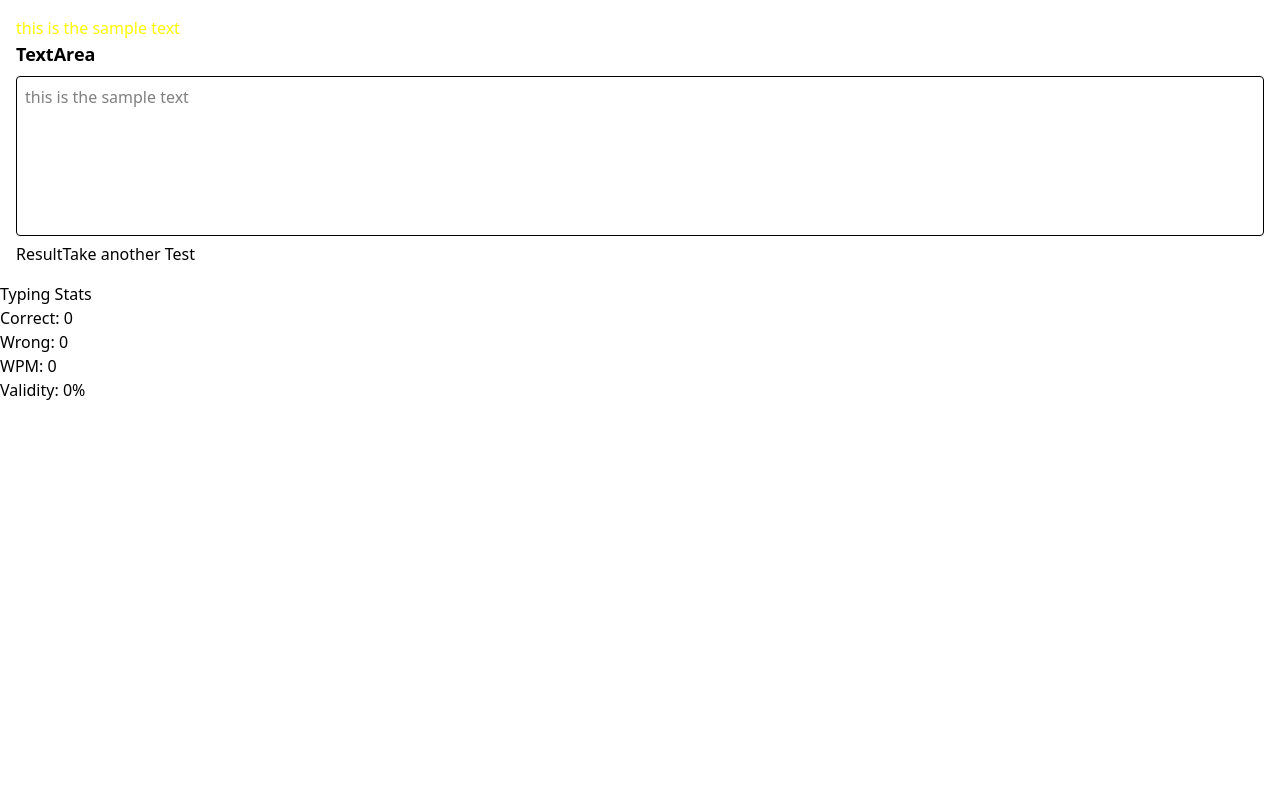
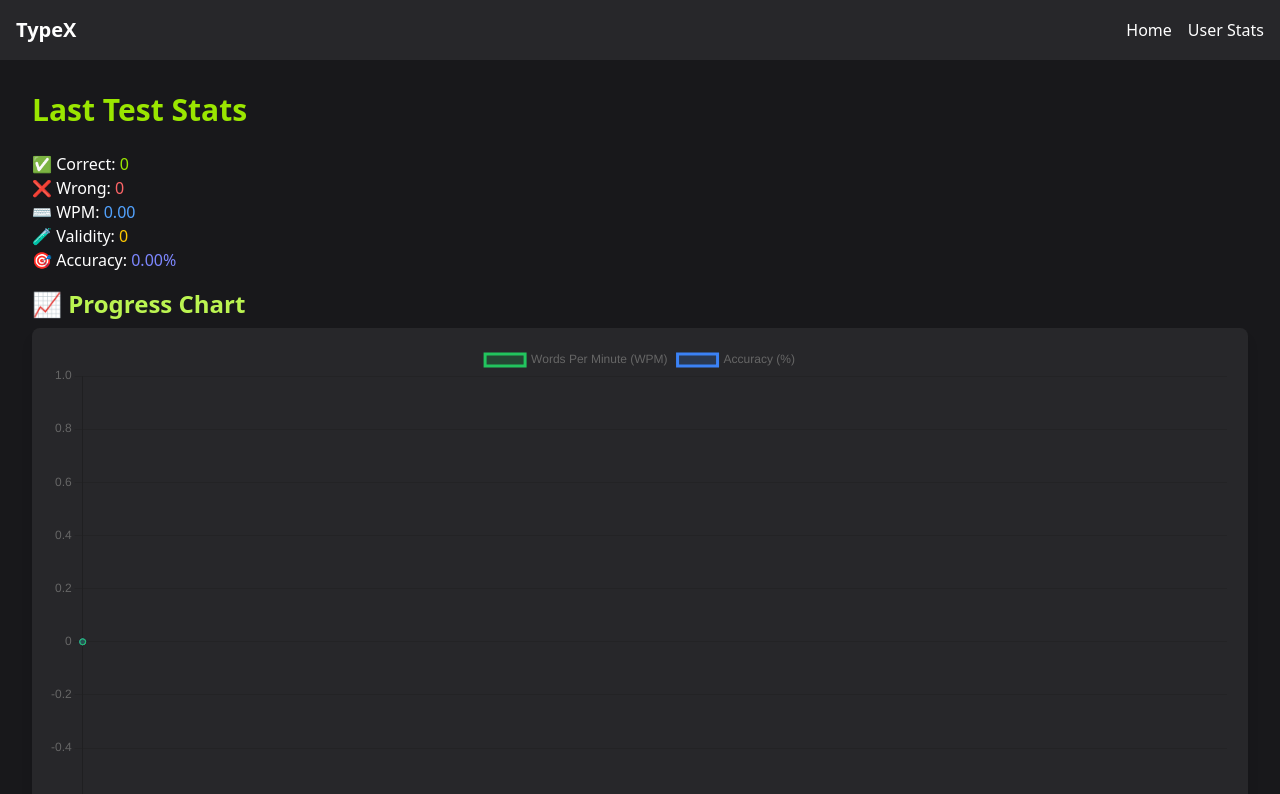
Before and after one commit to lakshay776/MonkeyType, a React (Vite) app in the folder MonkeyType/: page /result in a window 1280 px wide. Shown: the top 794 px of the page. Built offline with nearby package versions, Linux system fonts and the light colour scheme.

Commit message:
added the progress chart in the result page. Next is the call an API in the TextArea component to give random texts for testing

```diff
--- a/MonkeyType/package.json
+++ b/MonkeyType/package.json
@@ -11,7 +11,9 @@
   },
   "dependencies": {
     "@tailwindcss/vite": "^4.1.4",
+    "chart.js": "^4.4.9",
     "react": "^19.0.0",
+    "react-chartjs-2": "^5.3.0",
     "react-dom": "^19.0.0",
     "react-router-dom": "^7.5.1",
     "tailwindcss": "^4.1.4"
--- a/MonkeyType/src/App.jsx
+++ b/MonkeyType/src/App.jsx
@@ -1,19 +1,19 @@
 import ResultProvider from './assets/context/ResultPrvider'
 import Textarea from './components/TextArea'
 import Result from './components/Result'
-import { Route, Router, Routes } from 'react-router-dom'
-Router
-Routes
-Route
+
+import { BrowserRouter as Router, Routes, Route } from 'react-router-dom'
+import Navbar from './components/Navbar'
 const App = () => {
   return (
-
-
-
-
     <ResultProvider>
-      <Textarea />
-      <Result />
+      <Router>
+        <Navbar />
+        <Routes>
+          <Route path="/" element={<Textarea />} />
+          <Route path="/result" element={<Result />} />
+        </Routes>
+      </Router>
     </ResultProvider>
   )
 }
--- a/MonkeyType/src/assets/context/ResultPrvider.jsx
+++ b/MonkeyType/src/assets/context/ResultPrvider.jsx
@@ -8,8 +8,8 @@ const ResultProvider = ({ children }) => {
     wrong: 0,
     wpm: 0,
     validity: 0,
+    accuracy:0
   })
-
   return (
     <ResultContext.Provider value={{ resultData, setResultData }}>
       {children}
--- /dev/null
+++ b/MonkeyType/src/components/Navbar.jsx
@@ -0,0 +1,15 @@
+import { Link } from 'react-router-dom'
+
+const Navbar = () => {
+  return (
+    <nav className="bg-zinc-800 p-4 text-white flex  justify-between  items-center">
+      <h1 className="text-xl font-bold">TypeX</h1>
+      <div className="space-x-4">
+        <Link to="/" className="hover:underline">Home</Link>
+        <Link to="/result" className="hover:underline">User Stats</Link>
+      </div>
+    </nav>
+  )
+}
+
+export default Navbar
--- a/MonkeyType/src/components/Result.jsx
+++ b/MonkeyType/src/components/Result.jsx
@@ -1,19 +1,87 @@
-// src/components/Result.jsx
-import { useContext } from 'react'
-import { ResultContext } from '../assets/context/ResultContext'
+import { useContext, useEffect, useState } from 'react';
+import { ResultContext } from '../assets/context/ResultContext';
+import { Line } from 'react-chartjs-2';
+import {
+  Chart as ChartJS,
+  CategoryScale,
+  LinearScale,
+  PointElement,
+  LineElement,
+  Title,
+  Tooltip,
+  Legend
+} from 'chart.js';
+
+ChartJS.register(
+  CategoryScale,
+  LinearScale,
+  PointElement,
+  LineElement,
+  Title,
+  Tooltip,
+  Legend
+);
 
 const Result = () => {
-  const { resultData } = useContext(ResultContext)
+  const Value = useContext(ResultContext);
+  const [chartData, setChartData] = useState({});
+
+  useEffect(() => {
+    const resultKey = "typingResults";
+    const existingData = JSON.parse(localStorage.getItem(resultKey)) || {};
+    const uniqueKey = new Date().toISOString();
+    existingData[uniqueKey] = Value.resultData;
+    localStorage.setItem(resultKey, JSON.stringify(existingData));
+
+    const timestamps = Object.keys(existingData);
+    const formattedTimestamps = timestamps.map(t => new Date(t).toLocaleTimeString());
+
+    const wpmData = timestamps.map(t => existingData[t].wpm);
+    const accuracyData = timestamps.map(t => (existingData[t].accuracy || 0) * 100);
+
+    setChartData({
+      labels: formattedTimestamps,
+      datasets: [
+        {
+          label: 'Words Per Minute (WPM)',
+          data: wpmData,
+          borderColor: 'rgba(34, 197, 94, 1)', // lime-green
+          backgroundColor: 'rgba(34, 197, 94, 0.2)',
+          fill: true,
+          tension: 0.3
+        },
+        {
+          label: 'Accuracy (%)',
+          data: accuracyData,
+          borderColor: 'rgba(59, 130, 246, 1)', // blue
+          backgroundColor: 'rgba(59, 130, 246, 0.2)',
+          fill: true,
+          tension: 0.3
+        }
+      ]
+    });
+  }, [Value.resultData]);
 
   return (
-    <div>
-      <h2>Typing Stats</h2>
-      <p>Correct: {resultData.correct}</p>
-      <p>Wrong: {resultData.wrong}</p>
-      <p>WPM: {resultData.wpm}</p>
-      <p>Validity: {resultData.validity}%</p>
+    <div className="min-h-screen bg-zinc-900 text-white p-8">
+      <h2 className="text-3xl font-bold mb-6 text-lime-400">Last Test Stats</h2>
+      <div className="mb-4">
+        <p>✅ Correct: <span className="text-lime-400">{Value.resultData.correct}</span></p>
+        <p>❌ Wrong: <span className="text-red-400">{Value.resultData.wrong}</span></p>
+        <p>⌨️ WPM: <span className="text-blue-400">{Value.resultData.wpm.toFixed(2)}</span></p>
+        <p>🧪 Validity: <span className="text-yellow-400">{Value.resultData.validity}</span></p>
+        <p>🎯 Accuracy: <span className="text-indigo-400">{(Value.resultData.accuracy * 100).toFixed(2)}%</span></p>
+      </div>
+      <h3 className="text-2xl font-semibold mb-2 text-lime-300">📈 Progress Chart</h3>
+      {chartData.labels ? (
+        <div className="bg-zinc-800 p-4 rounded-lg shadow-lg">
+          <Line data={chartData} />
+        </div>
+      ) : (
+        <p className="text-zinc-400">Loading chart...</p>
+      )}
     </div>
-  )
-}
+  );
+};
 
-export default Result
+export default Result;
--- a/MonkeyType/src/components/TextArea.jsx
+++ b/MonkeyType/src/components/TextArea.jsx
@@ -8,25 +8,22 @@ function TextArea() {
   const [text, setText] = useState("");
   const textAreaRef = useRef(null);
   const resultRef = useRef(null);
-  const [correctCount, setCorrect] = useState(0);
-  const [wrongCount, setWrong] = useState(0);
+  const correctCountRef = useRef(0);
+  const wrongCountRef = useRef(0);
   const [intervalId, setIntervalId] = useState(null);
   const [wpm, setWpm] = useState(0);
   const [validity, setValidity] = useState("");
-  const {setResults}=useContext(ResultContext)
+  const Value = useContext(ResultContext);
   const meanAccuracyRef = useRef(0);
   const totalCorrectWordsRef = useRef(0);
-
+  const [accuracy,setAccuracy]=useState(0)
   const handleChange = (e) => {
     const input = e.target.value;
     const currentIndex = input.length - 1;
     const isMatch = input[currentIndex] === sampleText[currentIndex];
 
-    if (isMatch) {
-      setCorrect((prev) => prev + 1);
-    } else {
-      setWrong((prev) => prev + 1);
-    }
+    if (isMatch) correctCountRef.current += 1;
+    else wrongCountRef.current += 1;
 
     setText(input);
 
@@ -38,66 +35,36 @@ function TextArea() {
       resultRef.current.style.display = "block";
       textAreaRef.current.disabled = true;
       clearInterval(intervalId);
-      checkWPM();
 
-      //adding the result in the object
-
-
-
-          const handleTestComplete=()=>{
-            const newArray={
-              correct: correctCount,
-              wrong: wrongCount,
-              wpm: wpm,
-              validity: validity,
-            }
-            setResults(newArray)
-          }
-        handleTestComplete()
-
-
-      if (textAreaRef.current) {
-        textAreaRef.current.value = "";
-        textAreaRef.current.style.color = "black";
-      }
+      checkWPM(input); // ✅ Now handles context update inside
     }
   };
 
   const handleKeydown = (e) => {
-    if (e.key === "Backspace") {
-      e.preventDefault();
-    }
-    if (text.length === 1) {
-      startTimer();
-    }
+    if (e.key === "Backspace") e.preventDefault();
+    if (text.length === 1) startTimer();
   };
 
   const startTimer = () => {
-    if (intervalId) {
-      clearInterval(intervalId);
-    }
-    const id = setInterval(() => {
-      setTime((prev) => prev + 1);
-    }, 1000);
+    if (intervalId) clearInterval(intervalId);
+    const id = setInterval(() => setTime((prev) => prev + 1), 1000);
     setIntervalId(id);
   };
 
   useEffect(() => {
     return () => {
-      if (intervalId) {
-        clearInterval(intervalId);
-      }
+      if (intervalId) clearInterval(intervalId);
     };
   }, [intervalId]);
 
-  const checkWPM = () => {
+  async function checkWPM(inputText) {
     const sampleWords = sampleText.trim().split(/\s+/);
     let typedWords = [];
     let startIndex = 0;
 
     for (let i = 0; i < sampleWords.length; i++) {
       const wordLength = sampleWords[i].length;
-      typedWords.push(text.slice(startIndex, startIndex + wordLength));
+      typedWords.push(inputText.slice(startIndex, startIndex + wordLength));
       startIndex += wordLength + 1;
     }
 
@@ -105,9 +72,7 @@ function TextArea() {
       let correct = 0;
       const sampleWord = sampleWords[i];
       for (let j = 0; j < sampleWord.length; j++) {
-        if (sampleWord.charAt(j) === typedWord.charAt(j)) {
-          correct += 1;
-        }
+        if (sampleWord.charAt(j) === typedWord.charAt(j)) correct += 1;
       }
       const accuracy = correct / sampleWord.length;
       meanAccuracyRef.current += accuracy;
@@ -115,54 +80,93 @@ function TextArea() {
     });
 
     const meanAccuracy = meanAccuracyRef.current / sampleWords.length;
+    let testWpm = 0;
+    let testValidity = "";
 
     if (meanAccuracy >= 0.5) {
-      const calculatedWPM = totalCorrectWordsRef.current / (time / 60);
-      setWpm(calculatedWPM);
-      setValidity('valid');
+      testWpm = totalCorrectWordsRef.current / (time / 60);
+      testValidity = "valid";
+    } else {
+      testValidity = "invalid test";
+    }
 
-    } else {
-      setValidity('invalid test');
+    setWpm(testWpm);
+    setValidity(testValidity);
+    setAccuracy(meanAccuracy)
+    // ✅ Correctly send up-to-date data to context
+    if(testValidity!="invalid test"){
+    Value.setResultData({
+      correct: correctCountRef.current,
+      wrong: wrongCountRef.current,
+      wpm: testWpm,
+      validity: testValidity,
+      accuracy:meanAccuracy
+    });
+  }
 
+    // Optionally reset input field
+    if (textAreaRef.current) {
+      textAreaRef.current.value = "";
+      textAreaRef.current.style.color = "black";
     }
-  };
+  }
 
   const reset = () => {
     setText("");
-    setCorrect(0);
-    setWrong(0);
+    correctCountRef.current = 0;
+    wrongCountRef.current = 0;
     setTime(0);
     setWpm(0);
     meanAccuracyRef.current = 0;
     totalCorrectWordsRef.current = 0;
-    setValidity('');
+    setValidity("");
     if (resultRef.current) resultRef.current.style.display = "none";
     if (textAreaRef.current) textAreaRef.current.disabled = false;
   };
+
   return (
-    <div className="p-4">
-      <span style={{ color: "blue" }}>{sampleText.slice(0, text.length)}</span>
-      <span style={{ color: "yellow" }}>{sampleText.slice(text.length)}</span>
-      <label className="block mb-2 text-lg font-semibold">TextArea</label>
+    <div className="flex flex-col items-center justify-center min-h-screen px-4 py-8 bg-zinc-900 text-white font-mono transition-all duration-300">
+      <div className="max-w-3xl w-full text-xl mb-4">
+        <span className="text-lime-400">{sampleText.slice(0, text.length)}</span>
+        <span className="text-zinc-600">{sampleText.slice(text.length)}</span>
+      </div>
+
       <textarea
         ref={textAreaRef}
-        className="w-full h-40 p-2 border rounded resize-none"
+        className="w-full max-w-3xl h-40 p-4 bg-zinc-800 border border-zinc-700 rounded-lg focus:outline-none focus:ring-2 focus:ring-lime-500 resize-none text-white placeholder-zinc-500"
         placeholder={sampleText}
         onChange={handleChange}
         onKeyDown={handleKeydown}
         value={text}
-      ></textarea>
-      Result
+      />
+
       <div
-        className="hidden block mb-2 text-lg font-semibold w-full h-40 p-2 border rounded resize-none"
         ref={resultRef}
+        className="mt-6 hidden w-full max-w-3xl p-4 bg-zinc-800 border border-zinc-700 rounded-lg"
       >
-        correct=<span>{correctCount}</span>
-        wrong=<span>{wrongCount}</span>
-        wpm=<span>{wpm}</span>
-        validity=<span>{validity}</span>
+        <p>
+          ✅ Correct: <span className="text-lime-400">{correctCountRef.current}</span>
+        </p>
+        <p>
+          ❌ Wrong: <span className="text-red-400">{wrongCountRef.current}</span>
+        </p>
+        <p>
+          ⌨️ WPM: <span className="text-blue-400">{wpm.toFixed(2)}</span>
+        </p>
+        <p>
+          🧪 Validity: <span className="text-yellow-400">{validity}</span>
+        </p>
+        <p>
+          📌 Accuracy: <span className="text-yellow-400">{(Math.round(accuracy*100))+"%"}</span>
+        </p>
       </div>
-      <button onClick={reset}>Take another Test</button>
+
+      <button
+        onClick={reset}
+        className="mt-6 px-6 py-2 bg-lime-500 hover:bg-lime-600 text-black rounded-lg shadow-md transition-all"
+      >
+        🔁 Take Another Test
+      </button>
     </div>
   );
 }
```
Also changed, not shown: MonkeyType/src/components/Result.css (added, +15 -0 lines), MonkeyType/src/components/TextArea.css (+13 -0 lines), 1 other file (tests, documents, lock files or other folders).
